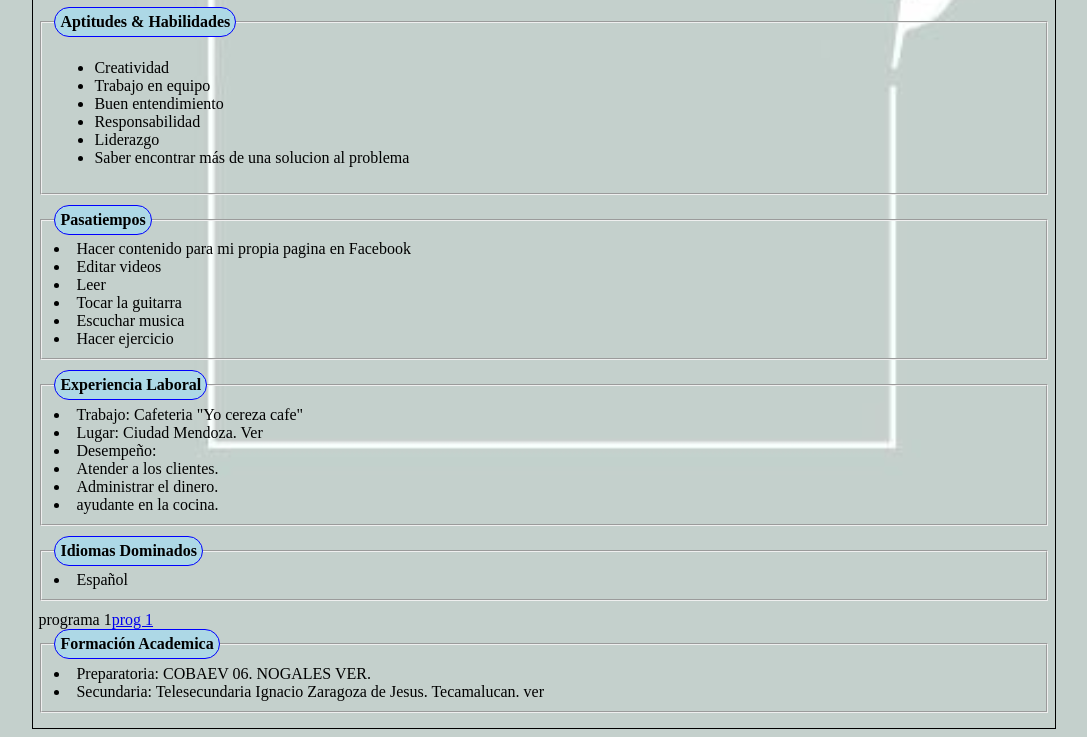
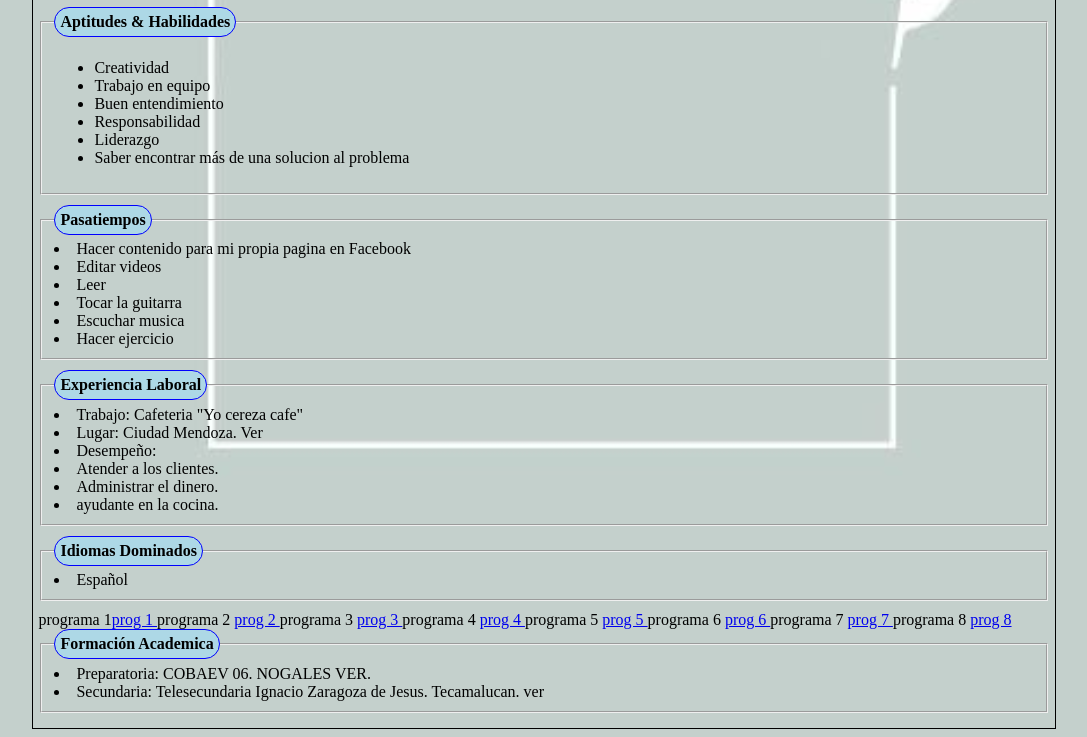
Before and after one commit to Yessedz/yessedz.github.io, a plain HTML site: page index.html in a window 1280 px wide. Shown: the part 505-1242 px from the top of the page, without its empty margins (96-1183 px from the left). Drawn offline with Linux system fonts and the light colour scheme.

Commit message:
Update index.html

```diff
--- a/index.html
+++ b/index.html
@@ -99,9 +99,21 @@
 			</ui>
 		</fieldset>
 
-programa 1<a href="https://github.com/Yessedz/yessedz.github.io/blob/5070965e09e5be06fcb2a2e099d951e5e415f5b6/parcial%201/tarea%202/1.0.png">prog 1 </a>
+programa 1<a href="https://github.com/Yessedz/yessedz.github.io/blob/20f610f9669331268f91aff4d9b9087b15115c23/parcial%201/tarea%202/1.0.png">prog 1 </a>
 
+programa 2 <a href= "https://github.com/Yessedz/yessedz.github.io/blob/20f610f9669331268f91aff4d9b9087b15115c23/parcial%201/tarea%202/1.2.png">prog 2 </a>
 
+	programa 3 <a href="https://github.com/Yessedz/yessedz.github.io/blob/20f610f9669331268f91aff4d9b9087b15115c23/parcial%201/tarea%202/1.3.png">prog 3 </a>
+
+	programa 4 <a href="https://github.com/Yessedz/yessedz.github.io/blob/20f610f9669331268f91aff4d9b9087b15115c23/parcial%201/tarea%202/1.4.png">prog 4 </a>
+
+	programa 5 <a href="https://github.com/Yessedz/yessedz.github.io/blob/20f610f9669331268f91aff4d9b9087b15115c23/parcial%201/tarea%202/1.5.png">prog 5 </a>
+
+	programa 6 <a href="https://github.com/Yessedz/yessedz.github.io/blob/20f610f9669331268f91aff4d9b9087b15115c23/parcial%201/tarea%202/1.6.png">prog 6 </a>
+
+	programa 7 <a href="https://github.com/Yessedz/yessedz.github.io/blob/20f610f9669331268f91aff4d9b9087b15115c23/parcial%201/tarea%202/1.7.png">prog 7 </a>
+
+	programa 8 <a href="https://github.com/Yessedz/yessedz.github.io/blob/20f610f9669331268f91aff4d9b9087b15115c23/parcial%201/tarea%202/1.8.png">prog 8 </a>
 
 <fieldset>
 	<legend>Formación Academica</legend>
```
